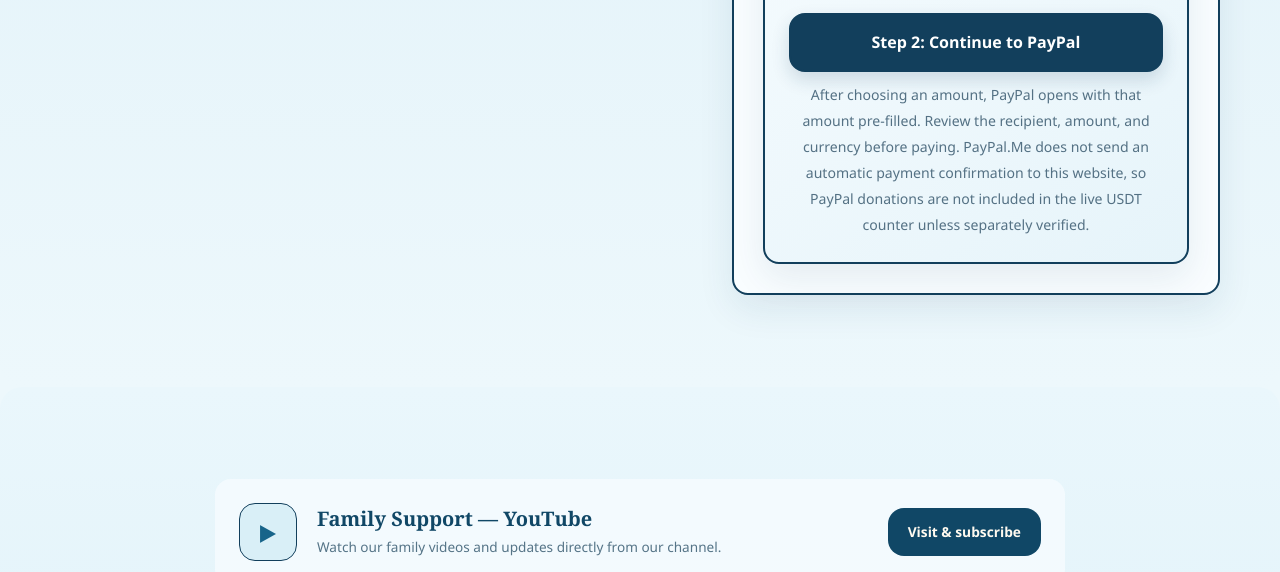
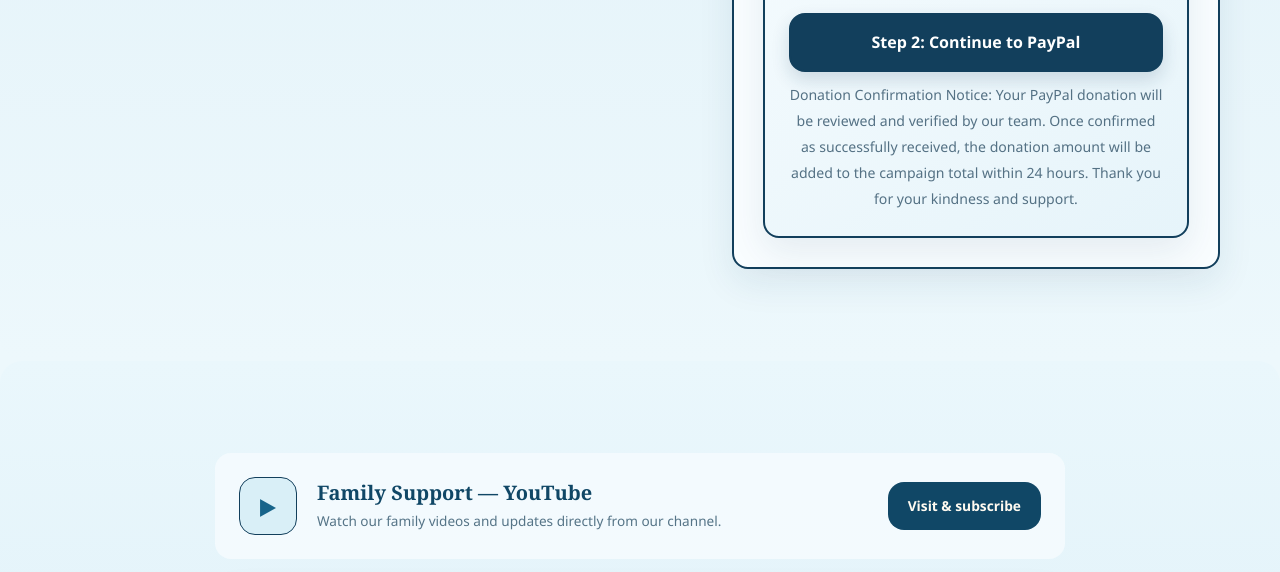
Before and after one commit to king7877qq-bit/family-support, a plain HTML site: page index.html in a window 1280 px wide. Shown: the part 3912-4484 px from the top of the page. Drawn offline with Linux system fonts and the light colour scheme.

Commit message:
Add PayPal donation review and 24-hour update notice

```diff
--- a/index.html
+++ b/index.html
@@ -629,7 +629,7 @@ main{display:block!important}
 <div class="paypal-heading"><span class="paypal-mark" aria-hidden="true"><img src="https://www.paypalobjects.com/paypal-ui/logos/svg/paypal-mark-color.svg" alt="" width="30" height="30"></span><div><h4 data-ar="ساهم عبر PayPal" data-en="Support us with PayPal">Support us with PayPal</h4><p data-ar="إرسال الدعم إلى حساب PayPal التالي" data-en="Send your support to this PayPal account">Send your support to this PayPal account</p></div></div>
 <div class="paypal-recipient"><span>PayPal.Me</span><strong dir="ltr">paypal.me/YoussefSabah</strong></div>
 <div class="paypal-amount-step"><label for="paypal-amount" data-ar="الخطوة 1: اختر مبلغ التبرع بالدولار" data-en="Step 1: Choose your donation amount in USD">Step 1: Choose your donation amount in USD</label><input id="paypal-amount" type="number" inputmode="decimal" min="1" max="10000" step="0.01" placeholder="25.00" required><p data-ar="أدخل المبلغ الذي تريد التبرع به. سننقلك إلى PayPal والمبلغ محدد مسبقاً." data-en="Enter the amount you wish to donate. PayPal will open with this amount pre-filled.">Enter the amount you wish to donate. PayPal will open with this amount pre-filled.</p></div><a class="paypal-send-button" id="paypal-send" href="https://paypal.me/YoussefSabah" target="_blank" rel="noopener noreferrer" data-ar="الخطوة 2: المتابعة إلى PayPal" data-en="Step 2: Continue to PayPal"><img class="paypal-button-logo" src="https://www.paypalobjects.com/paypal-ui/logos/svg/paypal-mark-color.svg" alt="" width="28" height="28"> <span data-ar="الخطوة 2: المتابعة إلى PayPal" data-en="Step 2: Continue to PayPal">Step 2: Continue to PayPal</span></a>
-<p class="paypal-policy-note" data-ar="بعد اختيار المبلغ، ستفتح PayPal والمبلغ محدد مسبقاً. راجع اسم المستلم والمبلغ والعملة قبل الدفع. لا ترسل PayPal.Me تأكيد دفع تلقائياً إلى هذا الموقع؛ لذلك لا تُضاف تبرعات PayPal إلى عداد USDT المباشر إلا بعد التحقق منها بشكل مستقل." data-en="After choosing an amount, PayPal opens with that amount pre-filled. Review the recipient, amount, and currency before paying. PayPal.Me does not send an automatic payment confirmation to this website, so PayPal donations are not included in the live USDT counter unless separately verified.">The button takes you directly to the recipient’s PayPal.Me page. Enter your support amount, then check the recipient name, amount, and currency before confirming. Choose Friends and Family only for a genuine personal transfer to a friend or family member; this option does not include Buyer Protection. Payments may not be reversible after they are sent.</p>
+<p class="paypal-policy-note" data-ar="تنويه بخصوص التبرعات: سيتم مراجعة تبرعك عبر PayPal والتحقق من وصوله. بعد التأكد من وصول التبرع بنجاح، ستُضاف قيمته إلى إجمالي الحملة خلال 24 ساعة. شكراً لكرمك ودعمك." data-en="Donation Confirmation Notice: Your PayPal donation will be reviewed and verified by our team. Once confirmed as successfully received, the donation amount will be added to the campaign total within 24 hours. Thank you for your kindness and support.">Donation Confirmation Notice: Your PayPal donation will be reviewed and verified by our team. Once confirmed as successfully received, the donation amount will be added to the campaign total within 24 hours. Thank you for your kindness and support.</p>
 </div>
 </div></div></section>
 <section class="youtube" id="youtube"><div class="wrap"><div class="youtube-panel "><div class="youtube-icon">▶</div><div class="youtube-copy"><h3>Family Support — YouTube</h3><p data-ar="شاهدوا فيديوهاتنا وتحديثاتنا العائلية مباشرةً من قناتنا." data-en="Watch our family videos and updates directly from our channel.">Watch our family videos and updates directly from our channel.</p></div><a class="btn primary" href="https://www.youtube.com/@FareedFamilySupport?sub_confirmation=1" target="_blank" rel="noopener noreferrer" data-ar="زيارة القناة والاشتراك" data-en="Visit & subscribe">Visit &amp; subscribe</a></div><div class="youtube-video "><iframe src="https://www.youtube-nocookie.com/embed/videoseries?list=UU0qMPyrT8LXMIQIbbvoIinQ" title="Latest videos from Family Support" loading="lazy" referrerpolicy="strict-origin-when-cross-origin" allow="accelerometer; autoplay; clipboard-write; encrypted-media; gyroscope; picture-in-picture; web-share" allowfullscreen></iframe></div></div></section>
```
